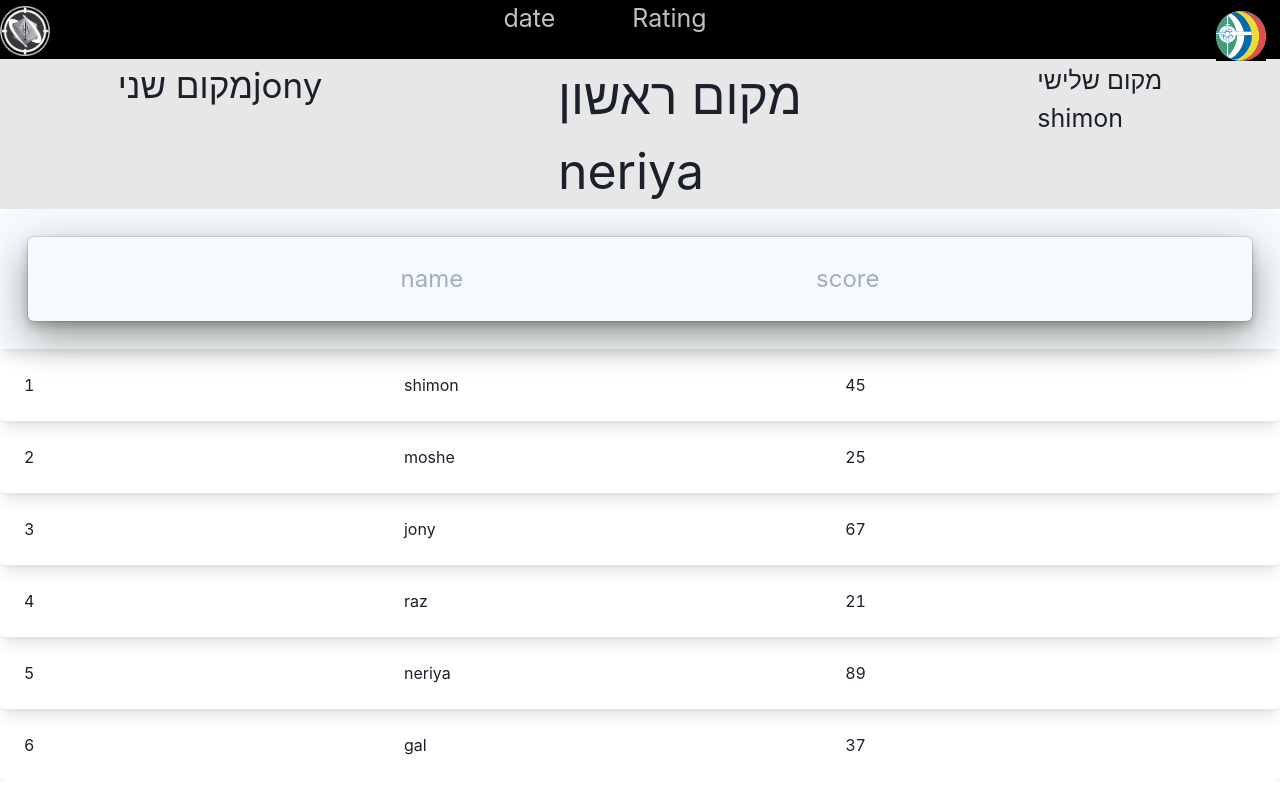
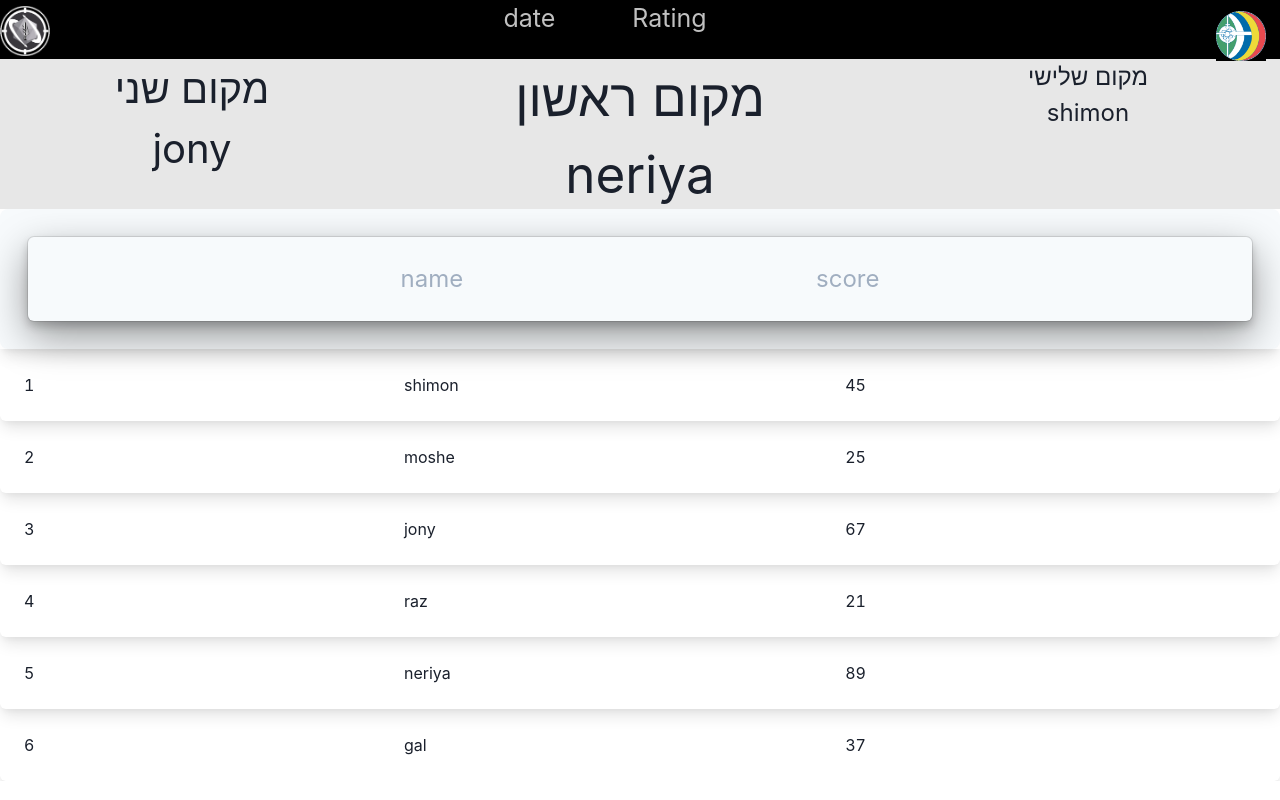
Before and after one commit to GandoPlay/TaskApp, a React (Create React App) app in the folder frontend-side/: page /rating in a window 1280 px wide. Built offline with nearby package versions, Linux system fonts and the light colour scheme; data requests are answered from the project's data file.

Commit message:
changh the progect for chacra ui

```diff
--- a/frontend-side/src/DateTable/DateTable.jsx
+++ b/frontend-side/src/DateTable/DateTable.jsx
@@ -7,7 +7,7 @@ import DatePicker from "react-datepicker";
 import { Calendar, momentLocalizer } from "react-big-calendar";
 import moment from "moment";
 import start from "moment";
-import { Input, Button, Select, Box, Center,Flex } from "@chakra-ui/react";
+import { Input, Button, Select, Box, Flex } from "@chakra-ui/react";
 import { getDate } from "date-fns";
 
 const localizer = momentLocalizer(moment);
@@ -47,8 +47,13 @@ function DateTable() {
         events={allEvent}
         startAccessor="start"
         endAccessor="end"
+        controls={['calendar']}
+        select="range"
+        touchUi={true}
         style={{ height: 500, margin: "50px" }}
+
       />
+
       <Flex>
         <Input
           placeholder="Add User"
@@ -60,7 +65,6 @@ function DateTable() {
           size="md"
           width={"10%"}
         />
-
 
         {/* <DatePicker
           placeholderText="end Date"
@@ -81,13 +85,12 @@ function DateTable() {
         </Select>
         <DatePicker
           placeholderText="Start Date"
-          // selectsRange={true}
-          // Date={getDate(Date +7)}
+          selectsRange={true}
+          Date={new Date().getDate() + 7}
           selected={newEvent.start}
           onChange={(start) => setNewEvent({ ...newEvent, start })}
-          style={{width:"200px", height:"50px"}}
+          style={{ width: "200px", height: "50px" }}
         />
-
       </Flex>
     </Box>
   );
--- a/frontend-side/src/Login/Login.css
+++ b/frontend-side/src/Login/Login.css
@@ -1,4 +1,4 @@
-.body {
+/* .body {
   background-image: url("./images/screenshot.jpg");
   background-size: 100% 100%;
   background-repeat: no-repeat;
@@ -7,8 +7,9 @@
   filter: brightness(70%);
   text-align: center;
   padding-top: 1%;
-}
-.divForInput {
+} */
+
+/* .divForInput {
   background-color: rgba(219, 219, 219, 0.651);
   padding: 40px;
   width: 50%;
@@ -16,19 +17,20 @@
   margin-left: 25%;
   justify-content: space-between;
   margin-top: 125px;
-  /* border-bottom-left-radius: 50%; */
-}
-.input {
+
+} */
+
+/* .input {
 
   width: 50%;
   height: 70px;
   margin-top: 10px;
-}
-.butoon {
+} */
+/* .butoon {
   margin-top: 50px;
-}
+} */
 
-@media screen and (max-width: 650px) {
+/* @media screen and (max-width: 650px) {
   .body {
     background-image: url("./images/screenshot.jpg");
     background-size: 100% 100%;
@@ -39,4 +41,4 @@
     text-align: center;
     padding-top: 1%;
   }
-}
+} */
--- a/frontend-side/src/Login/Login.jsx
+++ b/frontend-side/src/Login/Login.jsx
@@ -1,61 +1,89 @@
 import React from "react";
-import { Input, Button } from "@chakra-ui/react";
+import { Input, Button, Box, Grid, GridItem } from "@chakra-ui/react";
 import "./Login.css";
-import {useNavigate} from 'react-router-dom'
-import { useState,useContext } from "react";
+import { useNavigate } from "react-router-dom";
+import { useState, useContext } from "react";
 import axios from "axios";
 // import { Context } from "../Context/context";
-import{ useQuery, useMutation} from 'react-query'
+import { useQuery, useMutation } from "react-query";
+import NavBar from "../navBar/NavBar";
 function Login() {
   const [username, setUsername] = useState("");
   const [password, setPassword] = useState("");
-  // const {token, setToken} = useContext(Context);
 
   const navigate = useNavigate();
 
-
-
-  const { isLoading, isError, error, mutate } = useMutation(loginUserName)
-
+  const { isLoading, isError, error, mutate } = useMutation(loginUserName);
 
   async function loginUserName(user) {
-      const response = await axios.post('http://172.20.10.8:3001/auth/signup', user)
+    const response = await axios.post(
+      "http://172.20.10.8:3001/auth/signup",
+      user
+    );
     // setToken(response.data)
-      navigate('/rating')
+    navigate("/rating");
   }
 
-
   const login = () => {
-    mutate(
-      {
-         username:username,
-         password:password
-         })
-}
-
+    mutate({
+      username: username,
+      password: password,
+    });
+  };
 
   return (
-    <div className="body">
-      <div className="divForInput">
+    <Box
+      textAlign="center"
+      bg="#274c77"
+      height="100vh"
+      width="100%"
+      display={"flex"}
+      justifyContent={"center"}
+    >
+      {/* <NavBar/> */}
+      <Box
+        className="divForInput"
+        backgroundColor="rgba(219, 219, 219, 0.651)"
+        p="40px"
+        width="30%"
+        height="350px"
+        alignSelf="center"
+        display={"flex"}
+        justifyContent={"center"}
+
+      >
+        <Grid  alignContent="center" justifyContent={"center"}>
+          <GridItem>
             <Input
               type="text"
               className="input"
               placeholder="name"
               onChange={(e) => setUsername(e.target.value)}
+              height="100%"
+              width="80%"
+              mt="3%"
             />
+          </GridItem>
+          <GridItem>
             <Input
               type="password"
               className="input"
-          placeholder="pasword"
+              placeholder="password"
               onChange={(e) => setPassword(e.target.value)}
+              alignSelf="center"
+              height="80%"
+              width="80%"
+              mt="7%"
+
             />
-        <div className="butoon">
-          <Button onClick={login} colorScheme="gray">
+          </GridItem>
+
+          <Button onClick={login} colorScheme="gray" mt="50px">
             Log in
           </Button>
-        </div>
-      </div>
-    </div>
+        </Grid>
+      </Box>
+    </Box>
   );
 }
 
--- a/frontend-side/src/Rating/Rating.jsx
+++ b/frontend-side/src/Rating/Rating.jsx
@@ -8,11 +8,12 @@ import {
   TableContainer,
   SimpleGrid,
   Box,
+  Text,
 } from "@chakra-ui/react";
 import NavBar from "../navBar/NavBar";
 function sortById(data) {
-  return [...data].sort(function(a, b) {
-    return (a.id - b.id);
+  return [...data].sort(function (a, b) {
+    return a.id - b.id;
   });
 }
 const FetchRatings = () => {
@@ -25,18 +26,28 @@ const FetchRatings = () => {
   // }
   return (
     <>
-     <NavBar/>
-      <div className="plases">
-        <p className="place2">מקום שני
-        {data?.data[1].name}
-        </p>
-        <p className="place1">מקום ראשון
-        <p>{data?.data[0].name}</p>
-        </p>
-        <p className="place3">מקום שלישי
-        <p>{data?.data[2].name}</p>
-        </p>
-      </div>
+      <NavBar />
+      <Box
+        bg=" rgba(192, 192, 192, 0.39)"
+        display="flex"
+        textAlign="center"
+        width="100%"
+        height="150px"
+      >
+        <Text width="30%" fontSize="250%" >
+          מקום שני
+
+          <Text>{data?.data[1].name}</Text>
+        </Text>
+        <Text width="40%" height="100%"  fontSize="320%">
+          מקום ראשון
+          <Text>{data?.data[0].name}</Text>
+        </Text>
+        <Text width="30%" fontSize="150%">
+          מקום שלישי
+          <Text>{data?.data[2].name}</Text>
+        </Text>
+      </Box>
       <TableContainer>
         <Table variant="striped" colorScheme="teal">
           <Thead boxShadow="lg" p="6" rounded="md" bg="white">
@@ -66,7 +77,8 @@ const FetchRatings = () => {
               </Box>
             </SimpleGrid>
           </Thead>
-          {data?sortById(data.data).map((user) => {
+          {data
+            ? sortById(data.data).map((user) => {
                 return (
                   <div className="list" key={user.id}>
                     <Box
@@ -77,16 +89,17 @@ const FetchRatings = () => {
                       justify-content="space-around"
                       display="flex"
                     >
-                  <p>{user.id}</p>
-                  <p className="userName"> {user.name} </p>
-                  <p className="userScore" isNumeric>
+                      <Text>{user.id}</Text>
+                      <Text className="userName"> {user.name} </Text>
+                      <Text className="userScore" isNumeric>
                         {" "}
                         {user.score}
-                  </p>
+                      </Text>
                     </Box>
                   </div>
                 );
-          }):''}
+              })
+            : ""}
         </Table>
       </TableContainer>
     </>
```
Also changed, not shown: frontend-side/src/Context/context.js (deleted, +0 -16 lines). Lines whose indentation alone changed are shown as unchanged.
